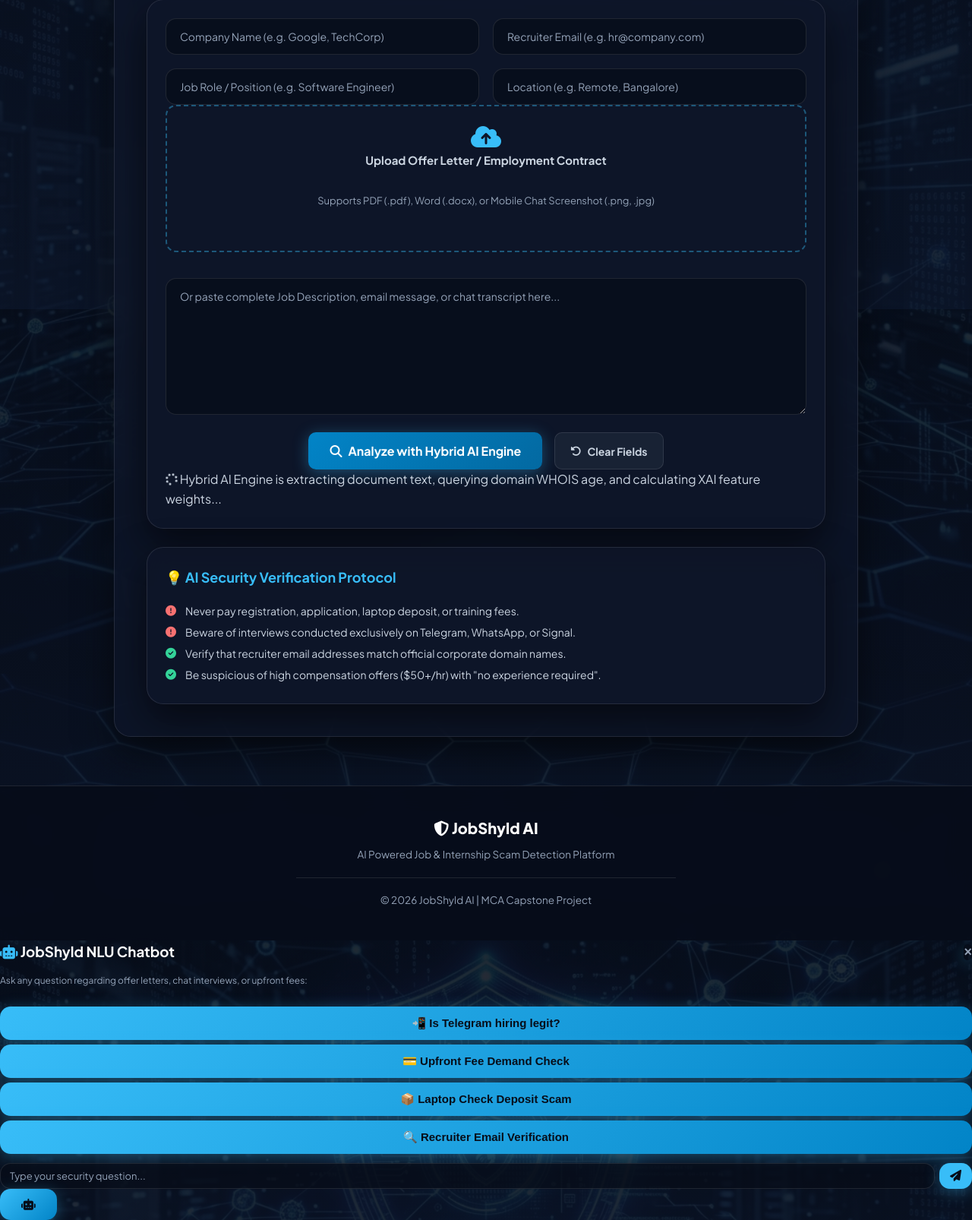
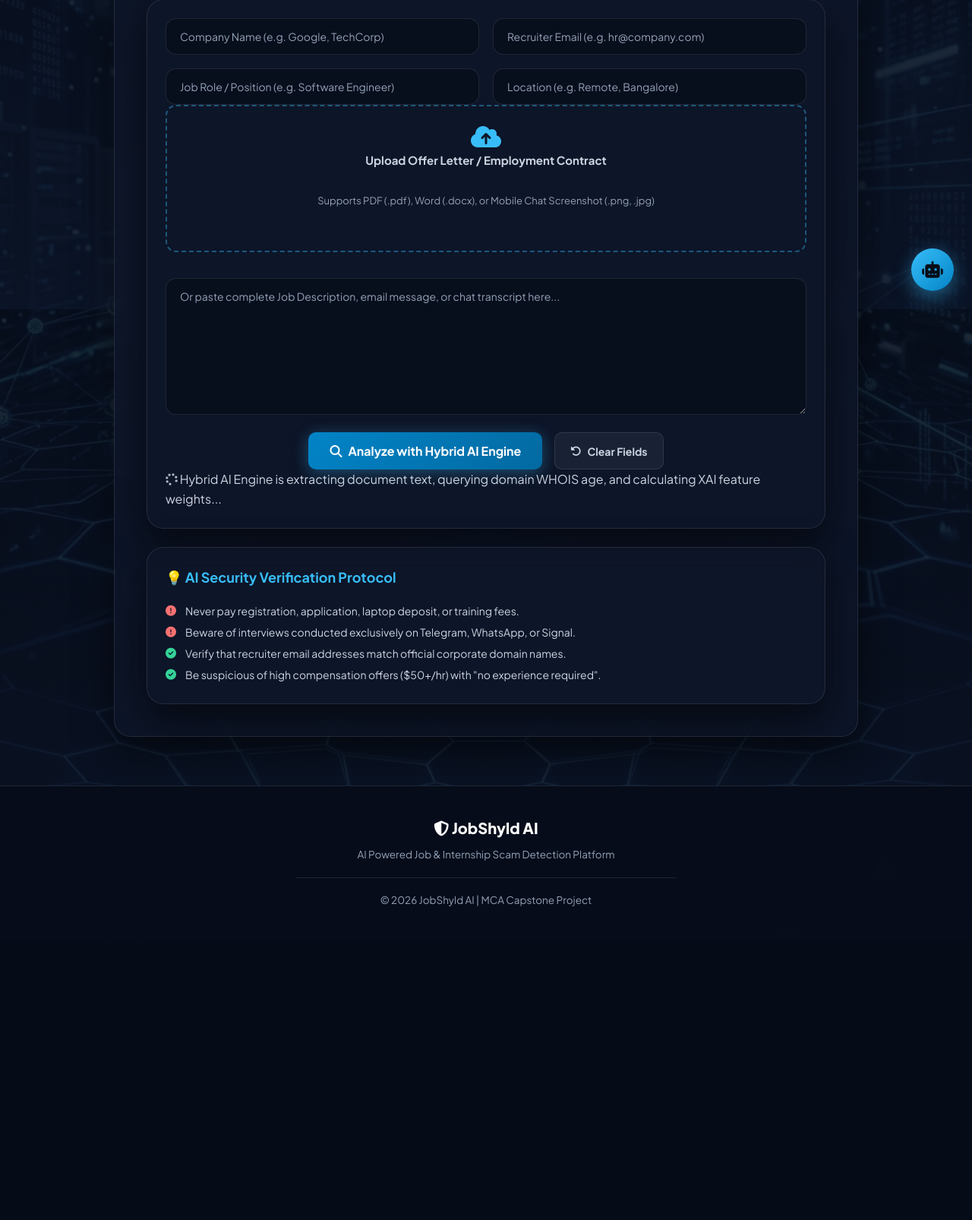
Before and after one commit to darshanc46/AI-Job-Scam-Detection, a Flask app: page /detect in a window 1280 px wide. Shown: the part 393-1999 px from the top of the page at 76% size. After the commit the page ends 1586 px from the top, so only its background shows below. Run offline with Flask 3, Linux system fonts and the light colour scheme; the visitor is signed in with stand-in values (Sample User, id 1).

Commit message:
Fix missing chatbot widget, compare page CSS, and Font Awesome icons

```diff
--- a/static/css/style.css
+++ b/static/css/style.css
@@ -530,3 +530,80 @@ mark.heat-safe {
 .btn-lg { padding: 14px 28px !important; font-size: 16px !important; }
 .btn-outline { background: transparent; border: 1px solid var(--accent); color: var(--accent); }
 .btn-outline:hover { background: var(--accent); color: #070d19; }
+
+/* ==========================================================================
+   14. FLOATING CHATBOT WIDGET & COMPARE PAGE UTILITIES
+   ========================================================================== */
+.chatbot {
+  position: fixed;
+  bottom: 24px;
+  right: 24px;
+  z-index: 1500;
+  display: flex;
+  flex-direction: column;
+  align-items: flex-end;
+  gap: 12px;
+}
+.chatbox {
+  display: none;
+  width: 340px;
+  max-width: calc(100vw - 32px);
+  background: rgba(15, 23, 42, 0.96);
+  backdrop-filter: blur(20px);
+  -webkit-backdrop-filter: blur(20px);
+  border: 1px solid rgba(56, 189, 248, 0.35);
+  border-radius: var(--radius-lg);
+  padding: 18px;
+  box-shadow: 0 20px 50px rgba(0, 0, 0, 0.7);
+}
+.chatbox.show {
+  display: block;
+}
+#chatBtn {
+  width: 56px;
+  height: 56px;
+  padding: 0;
+  border-radius: 50%;
+  font-size: 22px;
+  box-shadow: 0 8px 25px rgba(56, 189, 248, 0.45);
+}
+.quick-ask {
+  width: 100%;
+  justify-content: flex-start;
+  padding: 8px 12px !important;
+  font-size: 12px !important;
+  font-weight: 600 !important;
+  background: rgba(30, 41, 59, 0.85) !important;
+  color: var(--text-body) !important;
+  border: 1px solid var(--border) !important;
+  box-shadow: none !important;
+}
+.quick-ask:hover {
+  border-color: var(--accent) !important;
+  color: var(--text) !important;
+  background: rgba(56, 189, 248, 0.15) !important;
+}
+
+/* Compare page layout */
+.navbar-glass {
+  position: sticky; top: 0; z-index: 1000;
+  background: rgba(7, 13, 25, 0.85);
+  backdrop-filter: blur(20px); -webkit-backdrop-filter: blur(20px);
+  border-bottom: 1px solid var(--border);
+  padding: 0 6%;
+  height: 72px;
+  display: flex; align-items: center;
+}
+.nav-container { width: 100%; display: flex; justify-content: space-between; align-items: center; }
+.nav-links { display: flex; align-items: center; gap: 8px; }
+.nav-link { padding: 8px 16px; border-radius: 10px; font-size: 14px; font-weight: 600; color: var(--text-body); }
+.nav-link:hover, .nav-link.active { color: var(--text); background: rgba(56, 189, 248, 0.15); }
+.flex-gap { gap: 16px; }
+.badge-status { display: inline-flex; align-items: center; padding: 6px 14px; border-radius: 20px; font-size: 13px; font-weight: 700; }
+.role-text { color: var(--text-muted); font-size: 14px; margin-top: 4px; }
+.divider { border: 0; height: 1px; background: var(--border); margin: 14px 0; }
+.keywords-list { display: flex; flex-wrap: wrap; gap: 8px; margin-top: 8px; }
+.keyword-tag { padding: 4px 10px; border-radius: 16px; font-size: 12px; font-weight: 600; }
+.tag-danger { background: var(--danger-bg); color: var(--danger); border: 1px solid rgba(248,113,113,0.3); }
+.tag-success { background: var(--success-bg); color: var(--success); border: 1px solid rgba(52,211,153,0.3); }
+.snippet-box { margin-top: 8px; padding: 12px; border-radius: 10px; background: rgba(7, 13, 25, 0.7); border: 1px solid var(--border); font-size: 13px; color: var(--text-body); line-height: 1.6; }
--- a/templates/about.html
+++ b/templates/about.html
@@ -85,5 +85,6 @@
         <p>&copy; 2026 JobShyld AI | Developed by <b>DARSHAN C</b></p>
     </footer>
 
+    {% include 'chatbot.html' %}
 </body>
 </html>
--- a/templates/admin_users.html
+++ b/templates/admin_users.html
@@ -194,5 +194,6 @@
         <hr>
         <p>&copy; 2026 JobShyld AI | MCA Capstone Project</p>
     </footer>
+    {% include 'chatbot.html' %}
 </body>
 </html>
--- a/templates/compare.html
+++ b/templates/compare.html
@@ -5,7 +5,8 @@
     <meta name="viewport" content="width=device-width, initial-scale=1.0">
     <title>Dual Scan Comparison | JobShyld AI</title>
     <link rel="stylesheet" href="{{ url_for('static', filename='css/style.css') }}">
-    <link href="https://fonts.googleapis.com/css2?family=Inter:wght@300;400;500;600;700&display=swap" rel="stylesheet">
+        <link href="https://fonts.googleapis.com/css2?family=Inter:wght@300;400;500;600;700&display=swap" rel="stylesheet">
+    <link rel="stylesheet" href="https://cdnjs.cloudflare.com/ajax/libs/font-awesome/6.5.2/css/all.min.css">
 </head>
 <body class="bg-gradient">
     <header class="navbar navbar-glass">
@@ -94,5 +95,6 @@
             <a href="/history" class="btn btn-secondary">← Back to Scan History</a>
         </div>
     </main>
+    {% include 'chatbot.html' %}
 </body>
 </html>
--- a/templates/contact.html
+++ b/templates/contact.html
@@ -68,5 +68,6 @@
         <p>&copy; 2026 JobShyld AI | Developed by <b>DARSHAN C</b></p>
     </footer>
 
+    {% include 'chatbot.html' %}
 </body>
 </html>
--- a/templates/email_verify.html
+++ b/templates/email_verify.html
@@ -80,6 +80,6 @@
             }
         }
     </script>
+    {% include 'chatbot.html' %}
 </body>
-
 </html>
--- a/templates/profile.html
+++ b/templates/profile.html
@@ -76,5 +76,6 @@
         <p>&copy; 2026 JobShyld AI | Developed by <b>DARSHAN C</b></p>
     </footer>
 
+    {% include 'chatbot.html' %}
 </body>
 </html>
--- a/templates/risk.html
+++ b/templates/risk.html
@@ -65,5 +65,6 @@
         <p>&copy; 2026 JobShyld AI | Developed by <b>DARSHAN C</b></p>
     </footer>
 
+    {% include 'chatbot.html' %}
 </body>
 </html>
--- a/templates/safety.html
+++ b/templates/safety.html
@@ -59,5 +59,6 @@
         <p>&copy; 2026 JobShyld AI | Developed by <b>DARSHAN C</b></p>
     </footer>
 
+    {% include 'chatbot.html' %}
 </body>
 </html>
--- a/templates/services.html
+++ b/templates/services.html
@@ -65,5 +65,6 @@
         <p>&copy; 2026 JobShyld AI | Developed by <b>DARSHAN C</b></p>
     </footer>
 
+    {% include 'chatbot.html' %}
 </body>
 </html>
```
